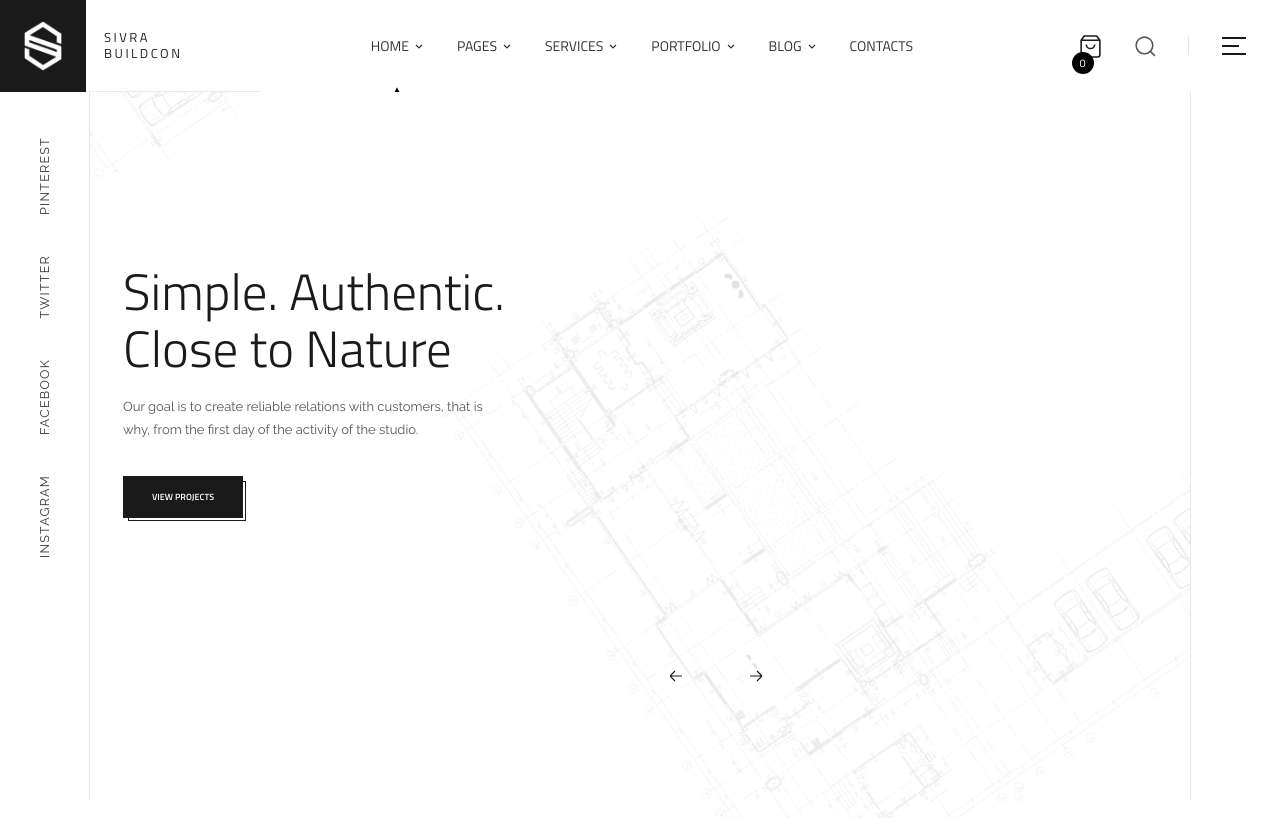
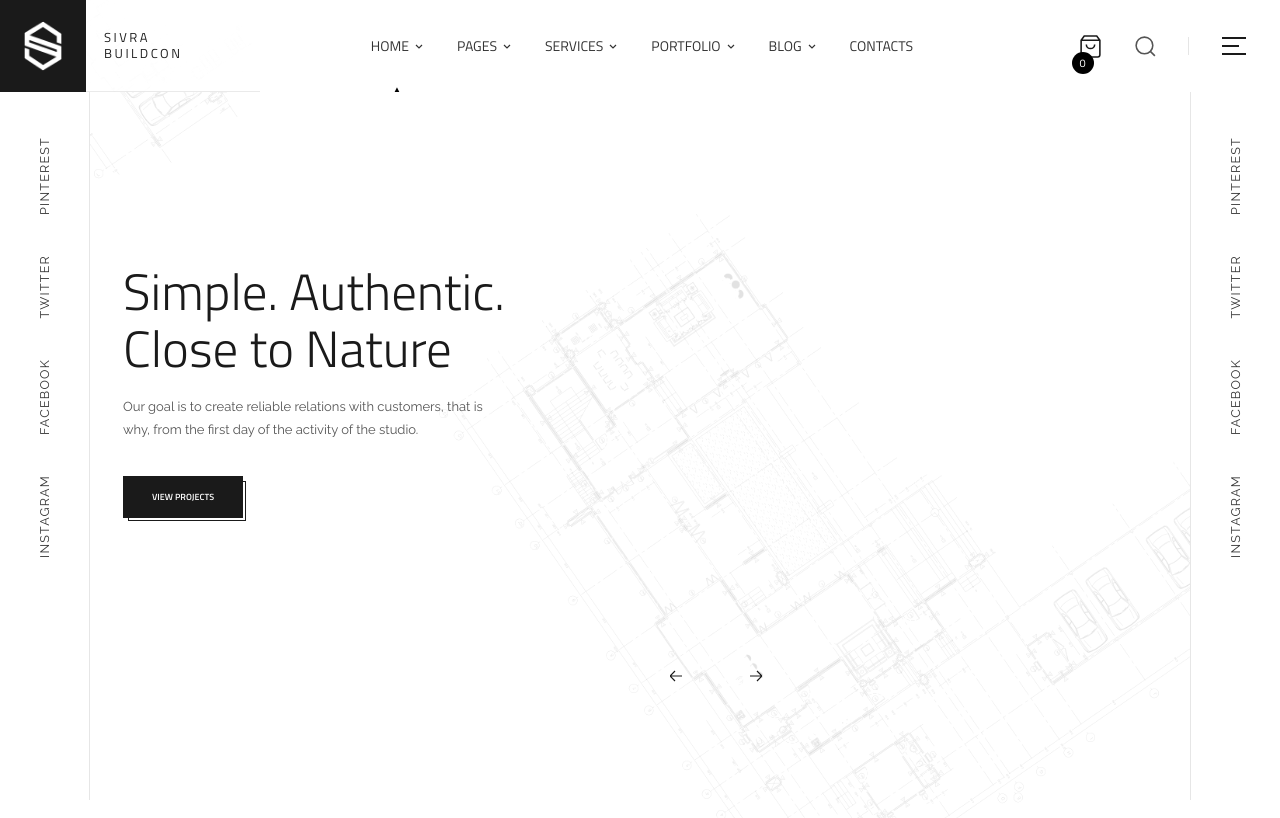
Before and after one commit to Kalandhar01/Siva_con, a Next.js app: page / in a window 1280 px wide. Shown: the top 818 px of the page. Built offline with nearby package versions, Linux system fonts and the light colour scheme.

Commit message:
feat: mirror the 4 social links on the right rail

```diff
--- a/src/components/SocialSidebar.tsx
+++ b/src/components/SocialSidebar.tsx
@@ -5,17 +5,17 @@ const items = [
   { label: "Instagram", href: "https://instagram.com" },
 ];
 
-export default function SocialSidebar() {
+function SocialRail({ side }: { side: "left" | "right" }) {
   return (
-    <>
-      {/* Left rail — social links */}
     <aside
       aria-label="Social media"
-        className="hidden md:block absolute left-0 top-0 z-[60] h-screen"
+      className={`hidden md:block absolute top-0 z-[60] h-screen ${
+        side === "left" ? "left-0" : "right-0"
+      }`}
       style={{
         width: 90,
         background: "#FFFFFF",
-          borderRight: "1px solid #e6e6e6",
+        [side === "left" ? "borderRight" : "borderLeft"]: "1px solid #e6e6e6",
       }}
     >
       <div
@@ -55,17 +55,14 @@ export default function SocialSidebar() {
         ))}
       </div>
     </aside>
+  );
+}
 
-      {/* Right rail — same reserved space, intentionally empty */}
-      <aside
-        aria-hidden="true"
-        className="hidden md:block absolute right-0 top-0 z-[60] h-screen pointer-events-none"
-        style={{
-          width: 90,
-          background: "#FFFFFF",
-          borderLeft: "1px solid #e6e6e6",
-        }}
-      />
+export default function SocialSidebar() {
+  return (
+    <>
+      <SocialRail side="left" />
+      <SocialRail side="right" />
     </>
   );
 }
```
Lines whose indentation alone changed are shown as unchanged.
